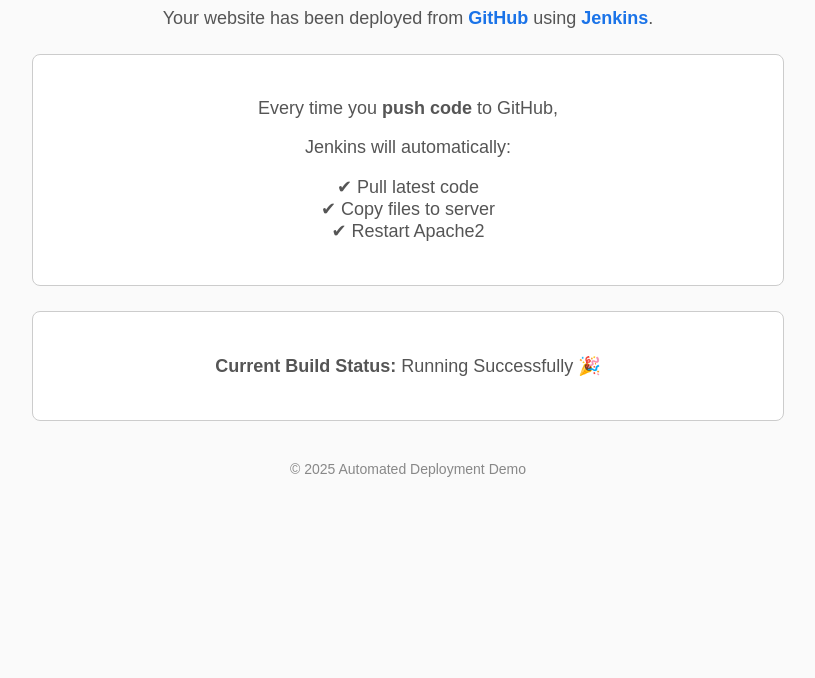
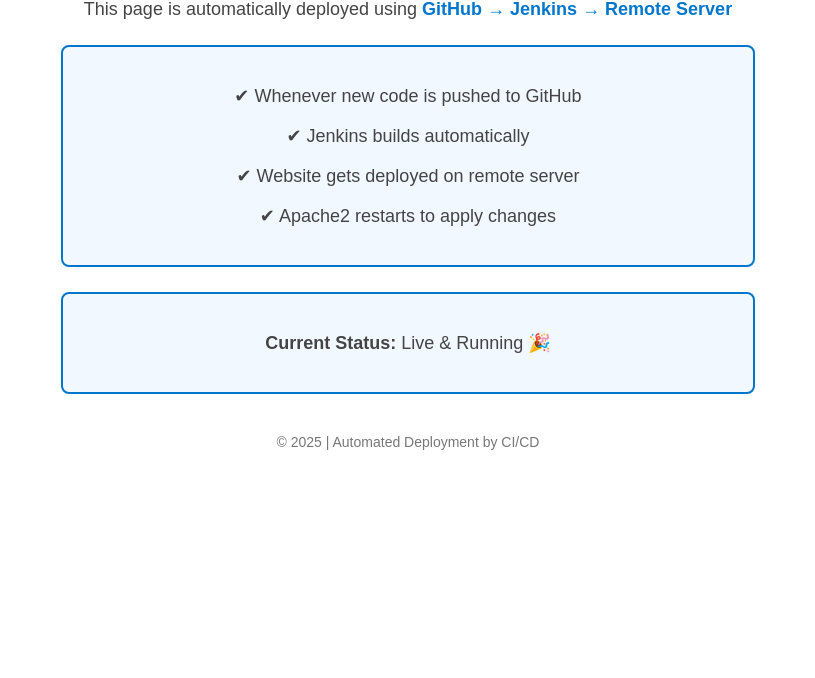
Before and after one commit to ketanmahajan24/jenkins-demo-py, a plain HTML site: page index.html in a window 1280 px wide. Shown: the part 122-800 px from the top of the page, without its empty margins (232-1047 px from the left). Drawn offline with Linux system fonts and the light colour scheme.

Commit message:
4th time front end code change

```diff
--- a/index.html
+++ b/index.html
@@ -3,59 +3,64 @@
 <head>
     <meta charset="UTF-8">
     <meta name="viewport" content="width=device-width, initial-scale=1.0">
-    <title>Website Deployment Demo</title>
+    <title>CI/CD Deployment Demo</title>
     <style>
         body {
             font-family: Arial, sans-serif;
-            background: #fafafa;
+            background: #ffffff;
+            text-align: center;
             margin: 0;
-            padding: 50px;
-            text-align: center;
+            padding: 40px;
         }
         h1 {
-            color: #333;
+            color: #222;
         }
         p {
-            color: #555;
+            color: #444;
             font-size: 18px;
         }
         .box {
-            background: white;
-            border: 1px solid #ccc;
+            border: 2px solid #0077cc;
+            border-radius: 8px;
+            padding: 20px;
             margin: 25px auto;
-            padding: 25px;
             width: 70%;
-            max-width: 700px;
-            border-radius: 8px;
-        }
-        .label {
-            font-weight: bold;
-            color: #1a73e8;
+            max-width: 650px;
+            background: #f2f8ff;
         }
         footer {
             margin-top: 40px;
-            color: #888;
             font-size: 14px;
+            color: #777;
+        }
+        .highlight {
+            color: #0077cc;
+            font-weight: bold;
         }
     </style>
 </head>
 <body>
 
-    <h1>CI/CD Deployment Success!</h1>
-    <p>Your website has been deployed from <span class="label">GitHub</span> using <span class="label">Jenkins</span>.</p>
+    <h1>CI/CD Pipeline Deployment Successful! 🚀</h1>
+
+    <p>
+        This page is automatically deployed using
+        <span class="highlight">GitHub → Jenkins → Remote Server</span>
+    </p>
 
     <div class="box">
-        <p>Every time you <strong>push code</strong> to GitHub,</p>
-        <p>Jenkins will automatically:</p>
-        <p>✔ Pull latest code<br>✔ Copy files to server<br>✔ Restart Apache2</p>
+        <p>✔ Whenever new code is pushed to GitHub</p>
+        <p>✔ Jenkins builds automatically</p>
+        <p>✔ Website gets deployed on remote server</p>
+        <p>✔ Apache2 restarts to apply changes</p>
     </div>
 
     <div class="box">
-        <p><strong>Current Build Status:</strong> Running Successfully 🎉</p>
+        <p><strong>Current Status:</strong> Live & Running 🎉</p>
     </div>
 
     <footer>
-        &copy; 2025 Automated Deployment Demo
+        © 2025 | Automated Deployment by CI/CD
     </footer>
 
 </body>
```
